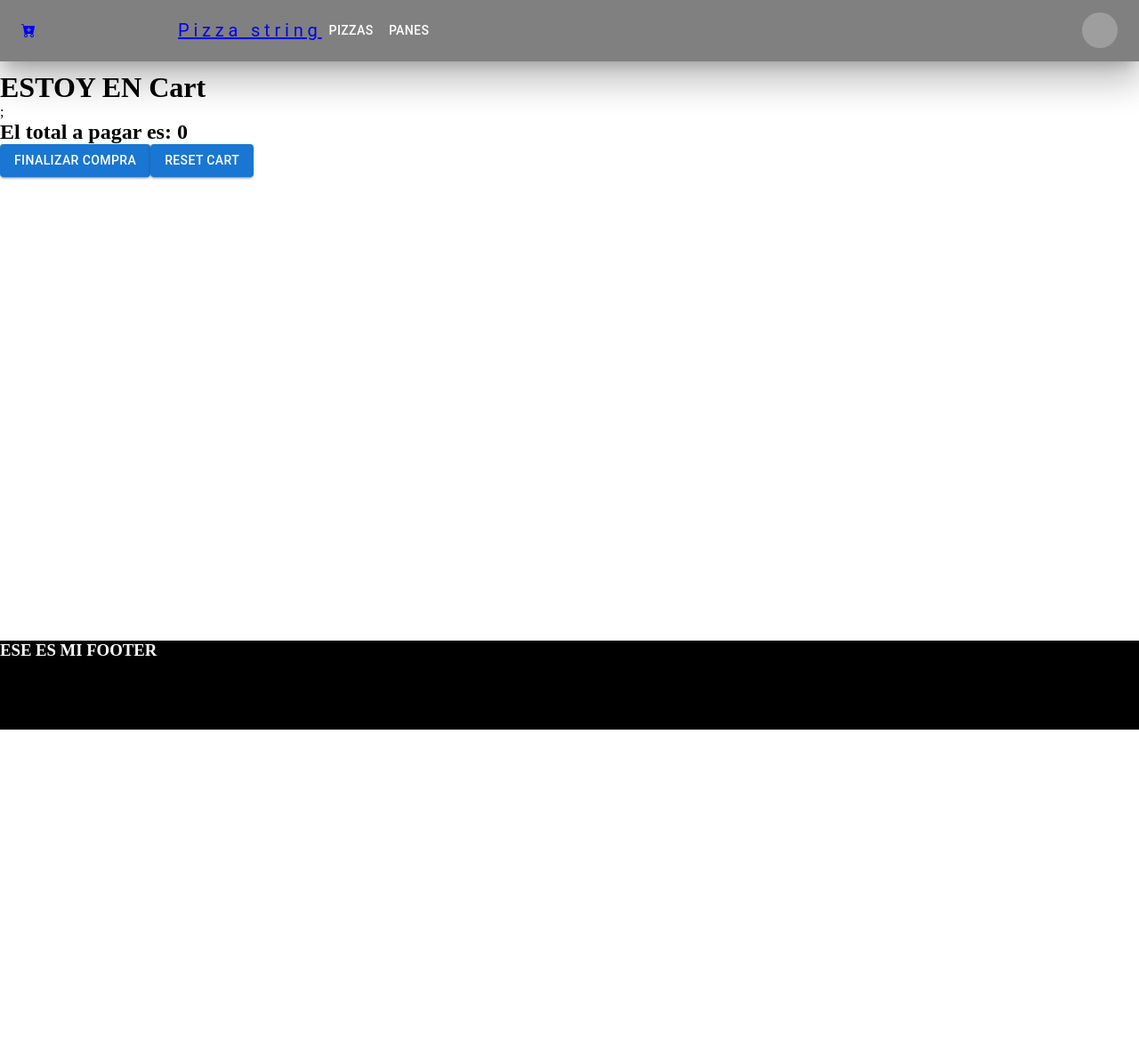
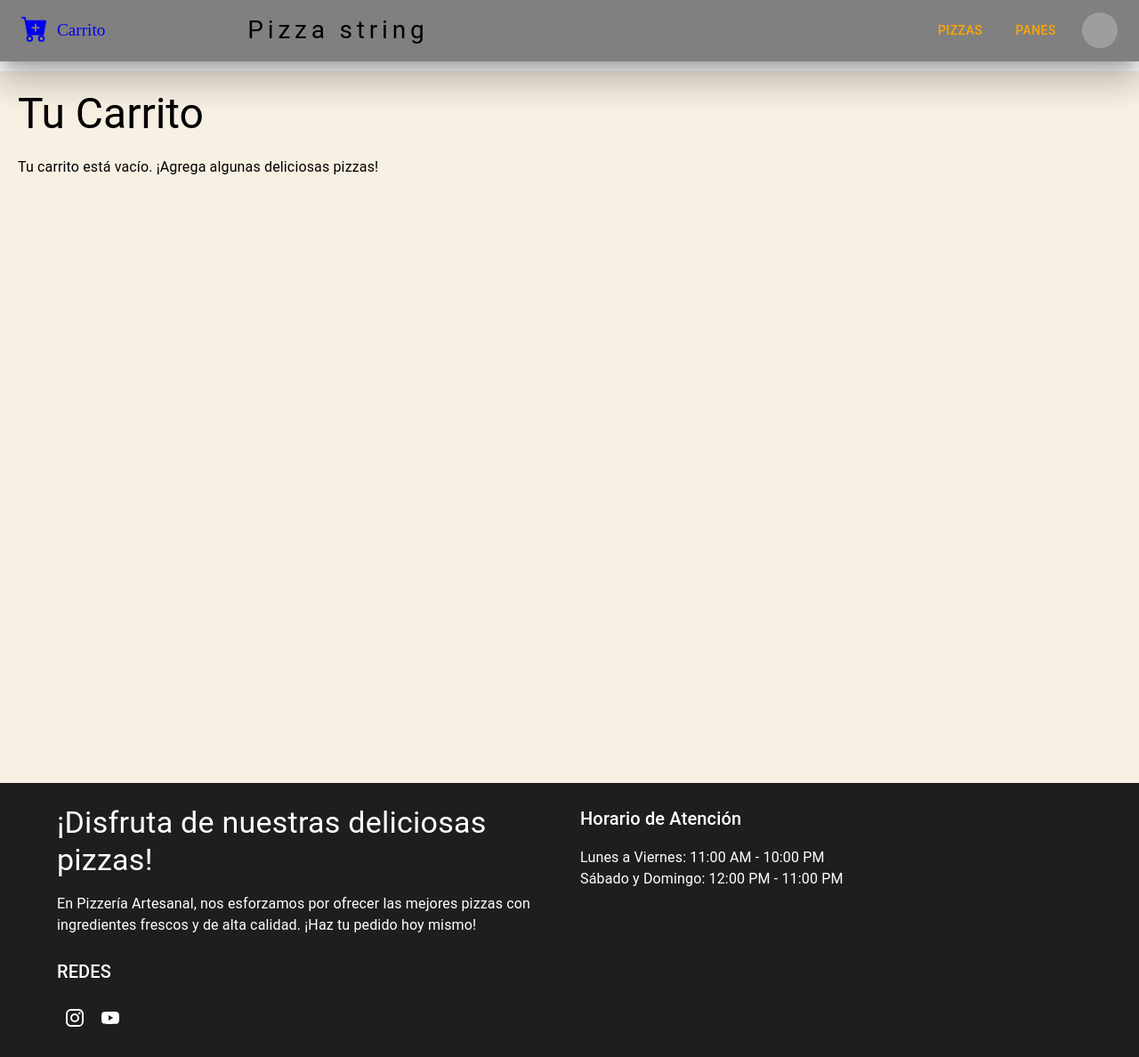
Before and after one commit to HortonSantiago/pizzaCommerce, a React (Vite) app: page /cart in a window 1280 px wide. Shown: the whole page at 89% size. Before the commit the page ends 820 px from the top, so only its background shows below. Built offline with nearby package versions, Linux system fonts and the light colour scheme; grey boxes are pictures that could not be loaded.

Commit message:
agregando estilos

```diff
--- a/package.json
+++ b/package.json
@@ -24,6 +24,8 @@
     "react-router-dom": "^6.16.0",
     "react-spinners": "^0.13.8",
     "redux-thunk": "^2.4.2",
+    "sweetalert2": "^11.10.0",
+    "sweetalert2-react-content": "^5.0.7",
     "yup": "^1.3.2"
   },
   "devDependencies": {
--- a/src/components/common/cartWidget/CartWidget.jsx
+++ b/src/components/common/cartWidget/CartWidget.jsx
@@ -9,25 +9,33 @@ const CartWidget = () => {
   const total = getTotalQuantity();
 
   return (
-    <Link to="/cart" style={{ display: "flex", alignItems: "center" }}>
-      <BsFillCartPlusFill badgeContent={total} style={{ cursor: "pointer" }} />
+    <Link
+      to="/cart"
+      style={{ display: "flex", alignItems: "center", textDecoration: "none" }}
+    >
+      <div style={{ position: "relative", marginRight: "10px" }}>
+        <BsFillCartPlusFill size={30} style={{ cursor: "pointer" }} />
         {total > 0 && (
           <div
             style={{
+              position: "absolute",
+              top: "0",
+              right: "0",
               width: "20px",
               height: "20px",
               borderRadius: "50%",
-            backgroundColor: "red",
+              backgroundColor: "#FF4500",
               color: "white",
               display: "flex",
               justifyContent: "center",
               alignItems: "center",
-            marginLeft: "5%",
             }}
           >
             {total}
           </div>
         )}
+      </div>
+      <span style={{ fontSize: "1.2rem" }}>Carrito</span>
     </Link>
   );
 };
--- a/src/components/pages/Cart/Cart.jsx
+++ b/src/components/pages/Cart/Cart.jsx
@@ -1,32 +1,154 @@
-import { Button } from "@mui/material";
+import { Button, Typography, Grid, Paper } from "@mui/material";
+import { Link } from "react-router-dom";
 import { useContext } from "react";
-import { Link } from "react-router-dom";
 import { CartContext } from "../../context/cartContext";
+import Swal from "sweetalert2";
+
 const Cart = () => {
   const { cart, clearCart, deleteProductById, getTotalPrice } =
     useContext(CartContext);
 
+  const handleDeleteClick = (productId, productName) => {
+    Swal.fire({
+      title: `¿Quieres eliminar ${productName} del carrito?`,
+      text: "Esta acción no se puede revertir.",
+      icon: "warning",
+      showCancelButton: true,
+      confirmButtonText: "Eliminar",
+      cancelButtonText: "Cancelar",
+      reverseButtons: true,
+    }).then((result) => {
+      if (result.isConfirmed) {
+        deleteProductById(productId);
+        Swal.fire({
+          title: "Eliminado",
+          text: `${productName} ha sido eliminado del carrito.`,
+          icon: "success",
+        });
+      } else if (result.dismiss === Swal.DismissReason.cancel) {
+        Swal.fire({
+          title: "Cancelado",
+          text: `${productName} está seguro en tu carrito.`,
+          icon: "error",
+        });
+      }
+    });
+  };
+
+  const handleDeleteAllClick = () => {
+    // Check if the cart is empty
+    if (cart.length === 0) {
+      // Display a message or do nothing since there are no products to delete
+      Swal.fire({
+        title: "Carrito vacío",
+        text: "No hay productos para eliminar.",
+        icon: "info",
+      });
+      return;
+    }
+
+    // Display SweetAlert confirmation if the cart is not empty
+    Swal.fire({
+      title: "¿Quieres eliminar todos los productos del carrito?",
+      text: "Esta acción no se puede revertir.",
+      icon: "warning",
+      showCancelButton: true,
+      confirmButtonText: "Eliminar todos",
+      cancelButtonText: "Cancelar",
+      reverseButtons: true,
+    }).then((result) => {
+      if (result.isConfirmed) {
+        clearCart();
+        Swal.fire({
+          title: "Eliminados",
+          text: "Todos los productos han sido eliminados del carrito.",
+          icon: "success",
+        });
+      } else if (result.dismiss === Swal.DismissReason.cancel) {
+        Swal.fire({
+          title: "Cancelado",
+          text: "Tus productos están seguros en el carrito.",
+          icon: "error",
+        });
+      }
+    });
+  };
+
   let total = getTotalPrice();
+
   return (
+    <div
+      style={{
+        padding: "20px",
+        minHeight: "100vh",
+        background: "#F8F0E3",
+      }}
+    >
+      <Typography variant="h3" style={{ marginBottom: "20px" }}>
+        Tu Carrito
+      </Typography>
+
+      {cart.length === 0 ? (
+        <Typography variant="body1" style={{ marginBottom: "20px" }}>
+          Tu carrito está vacío. ¡Agrega algunas deliciosas pizzas!
+        </Typography>
+      ) : (
+        <>
+          {cart.map((product) => (
+            <Paper
+              key={product.id}
+              elevation={3}
+              style={{
+                marginBottom: "20px",
+                padding: "15px",
+                display: "flex",
+                justifyContent: "space-between",
+                alignItems: "center",
+              }}
+            >
               <div>
-      <h1> ESTOY EN Cart</h1>;
-      {cart.map((product) => (
-        <div key={product.id} style={{ border: "2px solid black" }}>
-          <h2>{product.title}</h2>
-          <h2>{product.price}</h2>
-          <h2>Cantidad: {product.quantity}</h2>
-          <Button onClick={() => deleteProductById(product.id)}>
+                <Typography variant="h5">{product.title}</Typography>
+                <Typography variant="body1">
+                  Precio: ${product.price.toFixed(2)}
+                </Typography>
+                <Typography variant="body1">
+                  Cantidad: {product.quantity}
+                </Typography>
+              </div>
+              <Button
+                variant="outlined"
+                color="error"
+                onClick={() => handleDeleteClick(product.id, product.title)}
+              >
                 Eliminar
               </Button>
-        </div>
+            </Paper>
           ))}
-      <h2>El total a pagar es: {total}</h2>
-      <Link to="/checkout">
-        <Button variant="contained">finalizar compra</Button>
-        <Button variant="contained" onClick={clearCart}>
-          reset cart
+
+          <Typography variant="h5" style={{ marginTop: "20px" }}>
+            Total a Pagar: ${total.toFixed(2)}
+          </Typography>
+
+          <Grid container spacing={2} style={{ marginTop: "20px" }}>
+            <Grid item>
+              <Link to="/checkout" style={{ textDecoration: "none" }}>
+                <Button variant="contained" color="success">
+                  Finalizar Compra
                 </Button>
               </Link>
+            </Grid>
+            <Grid item>
+              <Button
+                variant="outlined"
+                color="error"
+                onClick={handleDeleteAllClick}
+              >
+                Vaciar Carrito
+              </Button>
+            </Grid>
+          </Grid>
+        </>
+      )}
     </div>
   );
 };
--- a/src/components/pages/Footer/Footer.jsx
+++ b/src/components/pages/Footer/Footer.jsx
@@ -1,10 +1,72 @@
+import { Box, Container, Grid, Typography, IconButton } from "@mui/material";
+import InstagramIcon from "@mui/icons-material/Instagram";
+import YouTubeIcon from "@mui/icons-material/YouTube";
+
 const Footer = () => {
   return (
-    <>
-      <div style={{ width: "100%", background: "black", height: "100px" }}>
-        <h3 style={{ color: "white" }}>ESE ES MI FOOTER</h3>
-      </div>
-    </>
+    <Box
+      component="footer"
+      sx={{
+        backgroundColor: "#1E1E1E",
+        color: "white",
+        py: 3,
+      }}
+    >
+      <Container>
+        <Grid
+          container
+          spacing={3}
+          sx={{
+            display: "flex",
+            justifyContent: "space-between",
+            flexDirection: { xs: "column", md: "row" },
+          }}
+        >
+          <Grid item xs={12} md={6}>
+            <Typography variant="h4" sx={{ mb: 2 }}>
+              ¡Disfruta de nuestras deliciosas pizzas!
+            </Typography>
+            <Typography variant="body1">
+              En Pizzería Artesanal, nos esforzamos por ofrecer las mejores
+              pizzas con ingredientes frescos y de alta calidad. ¡Haz tu pedido
+              hoy mismo!
+            </Typography>
+          </Grid>
+          <Grid item xs={12} md={6}>
+            <Typography variant="h6" sx={{ mb: 2 }}>
+              Horario de Atención
+            </Typography>
+            <Typography variant="body1">
+              Lunes a Viernes: 11:00 AM - 10:00 PM
+            </Typography>
+            <Typography variant="body1">
+              Sábado y Domingo: 12:00 PM - 11:00 PM
+            </Typography>
+          </Grid>
+          <Grid item xs={12} md={6}>
+            <Typography variant="h6" sx={{ mb: 2 }}>
+              REDES
+            </Typography>
+            <IconButton
+              color="inherit"
+              aria-label="Instagram"
+              href="https://www.instagram.com/tupizzeria"
+              target="_blank"
+            >
+              <InstagramIcon />
+            </IconButton>
+            <IconButton
+              color="inherit"
+              aria-label="YouTube"
+              href="https://www.youtube.com/c/tupizzeria"
+              target="_blank"
+            >
+              <YouTubeIcon />
+            </IconButton>
+          </Grid>
+        </Grid>
+      </Container>
+    </Box>
   );
 };
 
--- a/src/components/pages/Navbar/Navbar.jsx
+++ b/src/components/pages/Navbar/Navbar.jsx
@@ -15,7 +15,7 @@ import CartWidget from "../../common/cartWidget/CartWidget";
 import { Link } from "react-router-dom";
 
 const pages = ["pizzas", "panes"];
-const settings = ["Cuenta", "Historial de compras", "Sobre nosotros"];
+const settings = [];
 
 function ResponsiveAppBar() {
   const [anchorElNav, setAnchorElNav] = React.useState(null);
@@ -40,7 +40,7 @@ function ResponsiveAppBar() {
     <AppBar position="fixed" elevation="24" sx={{ bgcolor: "grey" }}>
       <Container maxWidth="xl">
         <Toolbar disableGutters>
-          <Link to="/cart">
+          <Link to="/cart" style={{ textDecoration: "none", color: "black" }}>
             <CartWidget sx={{ display: { xs: "none", md: "flex" }, mr: 2 }} />
           </Link>
           <Box
@@ -84,14 +84,16 @@ function ResponsiveAppBar() {
                   style={{ textDecoration: "none" }}
                 >
                   <MenuItem onClick={handleCloseNavMenu}>
-                    <Typography textAlign="end">{page}</Typography>
+                    <Typography textAlign="end" color="black">
+                      {page}
+                    </Typography>
                   </MenuItem>
                 </Link>
               ))}
             </Menu>
           </Box>
 
-          <Link to="/">
+          <Link to="/" style={{ textDecoration: "none" }}>
             <Typography
               variant="h2"
               noWrap
@@ -103,9 +105,9 @@ function ResponsiveAppBar() {
                 ml: { xs: 2, md: 20 },
                 fontFamily: "Roboto",
                 fontWeight: 400,
-                fontSize: 20,
+                fontSize: 28,
                 letterSpacing: ".3rem",
-                color: "inherit",
+                color: "black",
                 textDecoration: "none",
                 textAlign: "center",
               }}
@@ -113,7 +115,14 @@ function ResponsiveAppBar() {
               Pizza string
             </Typography>
           </Link>
-          <Box sx={{ flexGrow: 1, display: { xs: "none", md: "flex" } }}>
+          <Box
+            sx={{
+              flexGrow: 1,
+              display: "flex",
+              justifyContent: "flex-end", // Alineación a la derecha
+              marginRight: "20px", // Ajuste del margen derecho
+            }}
+          >
             {pages.map((page) => (
               <Link
                 key={page}
@@ -123,7 +132,12 @@ function ResponsiveAppBar() {
                 <Button
                   key={page}
                   onClick={handleCloseNavMenu}
-                  sx={{ my: 2, color: "white", display: "block" }}
+                  sx={{
+                    my: 2,
+                    color: "orange",
+                    display: "block",
+                    marginLeft: "20px", // Ajuste del margen izquierdo entre las categorías
+                  }}
                 >
                   {page}
                 </Button>
@@ -158,7 +172,9 @@ function ResponsiveAppBar() {
             >
               {settings.map((setting) => (
                 <MenuItem key={setting} onClick={handleCloseUserMenu}>
-                  <Typography textAlign="center">{setting}</Typography>
+                  <Typography textAlign="center" color="black">
+                    {setting}
+                  </Typography>
                 </MenuItem>
               ))}
             </Menu>
@@ -168,4 +184,5 @@ function ResponsiveAppBar() {
     </AppBar>
   );
 }
+
 export default ResponsiveAppBar;
--- a/src/components/pages/checkOutFormik/CheckoutFormik.jsx
+++ b/src/components/pages/checkOutFormik/CheckoutFormik.jsx
@@ -1,9 +1,12 @@
-import { Button, TextField } from "@mui/material";
+import { Button, TextField, Typography } from "@mui/material";
 import { useFormik } from "formik";
 import * as Yup from "yup";
+import Swal from "sweetalert2";
+import { Link } from "react-router-dom"; // Importa Link
 
 export const CheckOutFormik = () => {
-  const { handleChange, handleSubmit, errors, touched } = useFormik({
+  const { handleChange, handleSubmit, errors, touched, isValid, dirty } =
+    useFormik({
       initialValues: {
         primerNombre: "",
         segundoNombre: "",
@@ -12,25 +15,25 @@ export const CheckOutFormik = () => {
         repeatPassword: "",
       },
       onSubmit: (data) => {
-      console.log("se envió");
+        console.log("Se envió el formulario");
         console.log(data);
       },
       validateOnChange: false,
       validationSchema: Yup.object({
         primerNombre: Yup.string()
           .required("El nombre es obligatorio")
-        .min(5, "El nombre debe tener al menos 5 caracteres")
+          .min(2, "El nombre debe tener al menos 2 caracteres")
           .max(20, "El nombre no puede tener más de 20 caracteres"),
         segundoNombre: Yup.string()
           .required("El apellido es obligatorio")
-        .min(5, "El apellido debe tener al menos 5 caracteres")
+          .min(2, "El apellido debe tener al menos 2 caracteres")
           .max(20, "El apellido no puede tener más de 20 caracteres"),
         email: Yup.string()
           .email("Ingrese un email válido")
           .required("El email es obligatorio"),
         password: Yup.string()
           .required("La contraseña es obligatoria")
-        .matches(/^(?=.*\d)(?=.*[!@#$%^&*])(?=.*[a-z])(?=.*[A-Z]).{6,15}$/, {
+          .matches(/^(?=.*[A-Z])(?=.*[!@#$%^&*])(?=.*[a-z]).{6,15}$/, {
             message:
               "La contraseña debe tener al menos una mayúscula y un carácter especial",
           }),
@@ -45,34 +48,92 @@ export const CheckOutFormik = () => {
     label: label,
     variant: "filled",
     name: fieldName,
+    type: fieldName.includes("password") ? "password" : "text",
     onChange: handleChange,
     error: touched[fieldName] && Boolean(errors[fieldName]),
     helperText: touched[fieldName] ? errors[fieldName] : "",
     style: {
-      borderColor: touched[fieldName] && errors[fieldName] ? "red" : "",
-      marginBottom: "15px", // Espaciado uniforme entre los campos
-      backgroundColor: "white", // Fondo blanco para todos los campos
+      marginBottom: "15px",
+      backgroundColor: "white",
     },
   });
 
+  const handleCancelClick = () => {
+    // Muestra Sweet Alert para confirmar la cancelación
+    Swal.fire({
+      title: "¿Estás seguro de cancelar?",
+      text: "Tu pedido no será procesado.",
+      icon: "warning",
+      showCancelButton: true,
+      confirmButtonColor: "#3085d6",
+      cancelButtonColor: "#d33",
+      confirmButtonText: "Sí, cancelar",
+      cancelButtonText: "No, seguir",
+    }).then((result) => {
+      if (result.isConfirmed) {
+        // Si el usuario confirma, redirige a la página del carrito
+        console.log("Operación cancelada");
+      }
+    });
+  };
+
   return (
-    <div style={{ padding: "100px", backgroundColor: "black" }}>
+    <div
+      style={{
+        padding: "20px",
+        backgroundColor: "#F8F0E3",
+        borderRadius: "10px",
+        boxShadow: "0px 0px 10px rgba(0, 0, 0, 0.1)",
+        maxWidth: "400px",
+        margin: "auto",
+      }}
+    >
+      <Typography variant="h4" style={{ marginBottom: "20px" }}>
+        ¡Completa tu pedido!
+      </Typography>
+
       <form
         onSubmit={handleSubmit}
-        style={{ border: errors && "2px solid red" }}
+        style={{
+          display: "flex",
+          flexDirection: "column",
+        }}
       >
         <TextField {...getInputProps("primerNombre", "Nombre")} />
         <TextField {...getInputProps("segundoNombre", "Apellido")} />
-        <TextField {...getInputProps("email", "Email")} />
+        <TextField {...getInputProps("email", "Email")} type="email" />
         <TextField {...getInputProps("password", "Contraseña")} />
-        <TextField {...getInputProps("repeatPassword", "Repetir Contraseña")} />
+        <TextField
+          {...getInputProps("repeatPassword", "Repetir Contraseña")}
+          type="password"
+        />
 
-        <Button variant="contained" type="submit">
-          Enviar
+        <Button
+          variant="contained"
+          type="submit"
+          style={{
+            backgroundColor: "#FF4500",
+            color: "white",
+            marginTop: "20px",
+          }}
+          disabled={!dirty || !isValid}
+        >
+          Enviar Pedido
         </Button>
-        <Button variant="contained" type="button">
+        <Link to="/cart">
+          <Button
+            variant="contained"
+            type="button"
+            style={{
+              backgroundColor: "#A9A9A9",
+              color: "white",
+              marginTop: "10px",
+            }}
+            onClick={handleCancelClick}
+          >
             Cancelar
           </Button>
+        </Link>
       </form>
     </div>
   );
```
Also changed, not shown: src/components/common/CounterContainer/CounterPresentacional.jsx (+24 -3 lines), src/components/common/productCard/ProductCard.jsx (+23 -25 lines), src/components/pages/ItemDetailContainer/ItemDetailContainer.jsx (+9 -7 lines), src/components/pages/itemListContainer/ItemListContainer.jsx (+8 -2 lines), 1 other file (tests, documents, lock files or other folders). Lines whose indentation alone changed are shown as unchanged.
